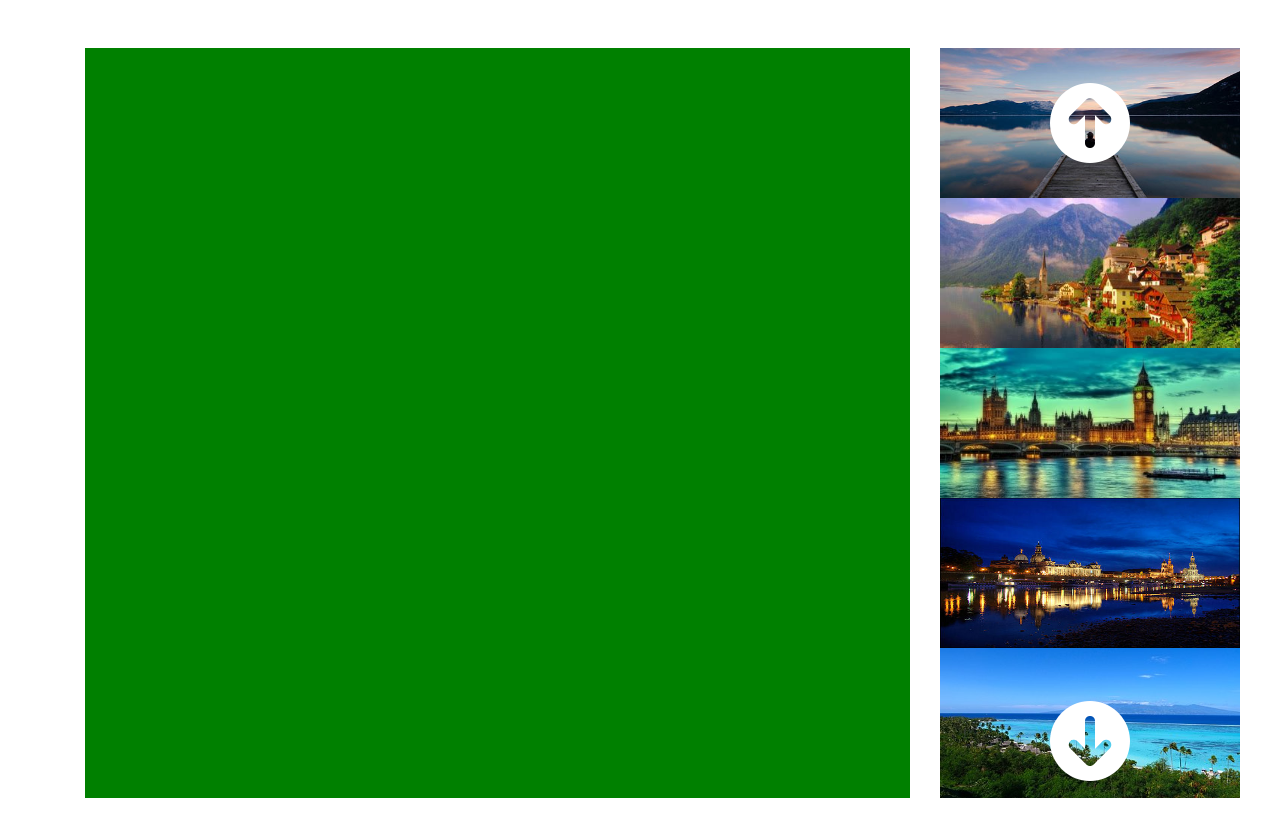
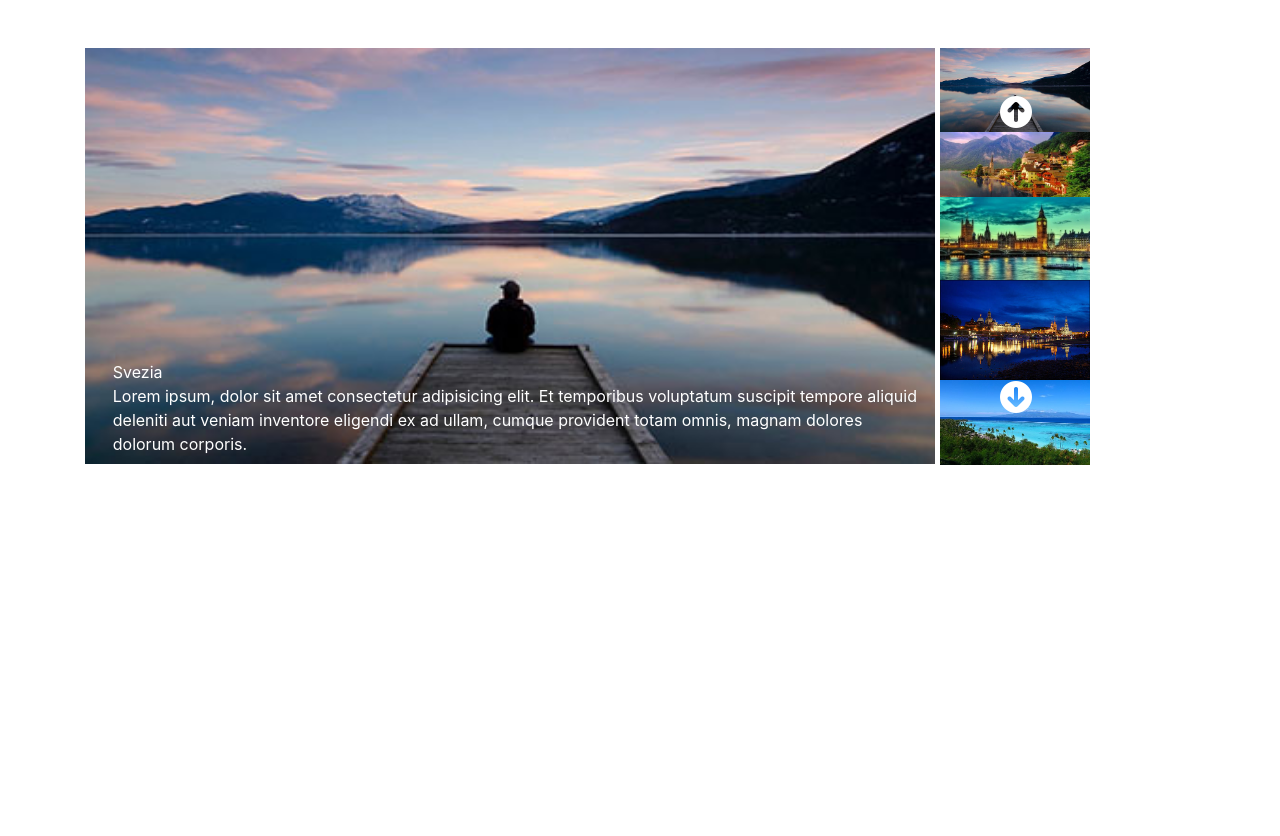
Before and after one commit to iamfrego/js-array-carousel, a plain HTML site: page index.html in a window 1280 px wide. After the commit the page ends 800 px from the top, so only its background shows below. Drawn offline with nearby package versions, Linux system fonts and the light colour scheme.

Commit message:
all working

```diff
--- a/assets/CSS/style.css
+++ b/assets/CSS/style.css
@@ -1,26 +1,34 @@
-.debug #selectedImage {
+/* .debug #selectedImage {
     background-color: green;
     height: 100%;
     width: 100%;
-}
+} */
 
 .container {
     width: 2000px;
 }
 
-.optionImage {
-    width: 300px
+#selectedImage img {
+    width: 850px;
+    height: 416px;
+}
+
+#selectedImage p {
+    color: white;
+    position: absolute;
+    top: 75%;
+    left: 5%;
 }
 
 .option img {
-    height: 150px;
-    width: 300px;
+    width: 150px;
 }
 
 .buttons {
-    font-size: 5rem;
+    font-size: 2rem;
     position: relative;
-    right: 80px;
+    right: 130px;
+    top: 25px;
 }
 
 .upBtn, .downBtn {
--- a/assets/JS/main.js
+++ b/assets/JS/main.js
@@ -24,7 +24,8 @@ const text = [
 ]
 
 const image = document.querySelector(`div.option`);
-const selectedImageToDisplay = document.getElementById('selectedImage');
+
+const imageToDisplay = document.getElementById('selectedImage');
 
 
 for (let i = 0; (i < items.length); i++) {
@@ -35,15 +36,23 @@ for (let i = 0; (i < items.length); i++) {
     image.innerHTML += optionImage;
 }
 
-for (let i = 0; i < items.length; i++) {
 
 let selected = 0;
+
+const SelectedImageToDisplay = `<div><p> ${title[selected]} <br> ${text[selected]}</p>
+                                <img src="${items[selected]}" alt=""></div>`;
+imageToDisplay.innerHTML = SelectedImageToDisplay;
+
+
 function next() {
     selected++;
     if (selected > (items.length - 1)) {
         selected = 0
     }
-        console.log(items[selected])
+    const SelectedImageToDisplay = `<div><p> ${title[selected]} <br> ${text[selected]}</p>
+                                <img src="${items[selected]}" alt=""></div>`;
+
+    imageToDisplay.innerHTML = SelectedImageToDisplay;
 }
 
 
@@ -52,8 +61,8 @@ for (let i = 0; i < items.length; i++) {
         selected = items.length
     }
     selected--;
-        console.log(items[selected])
+    const SelectedImageToDisplay = `<div><p> ${title[selected]} <br> ${text[selected]}</p>
+                                <img src="${items[selected]}" alt=""></div>`;
 
+    imageToDisplay.innerHTML = SelectedImageToDisplay;
 }
-
-}
```
Lines whose indentation alone changed are shown as unchanged.
